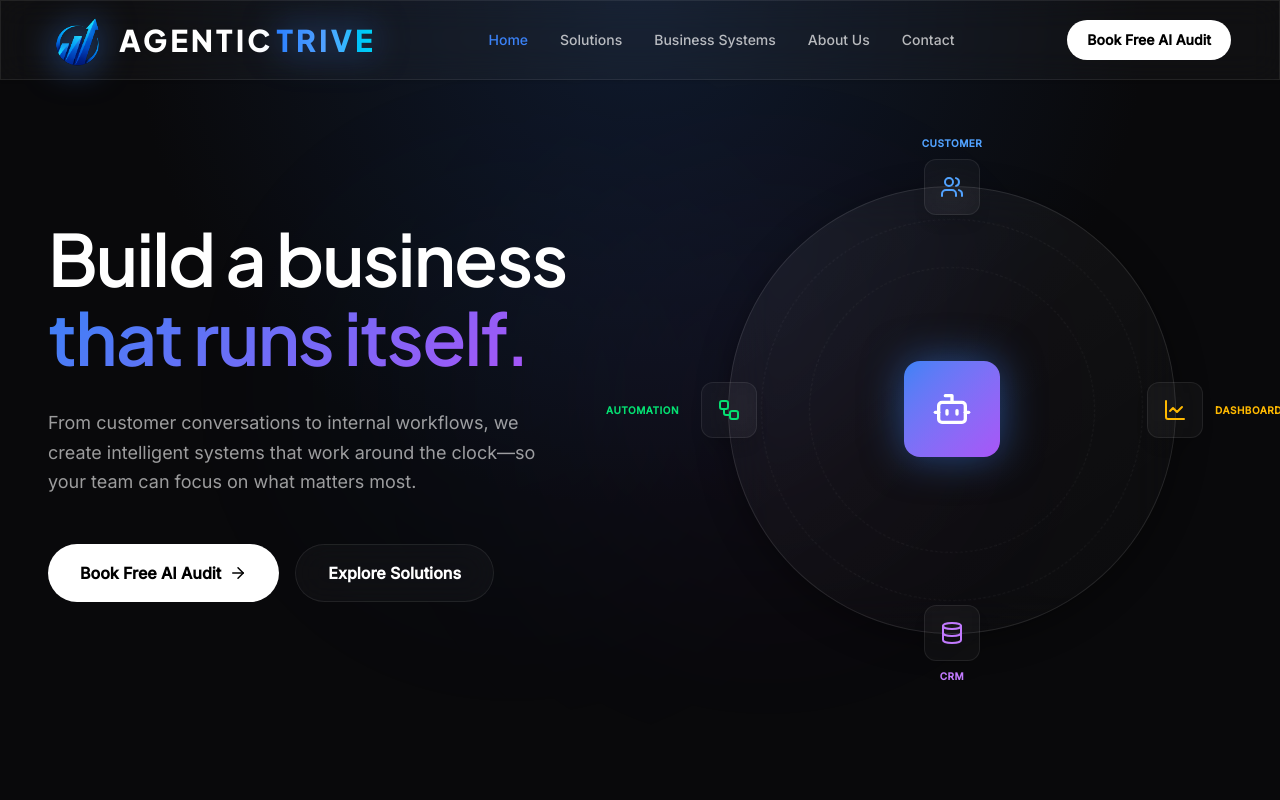
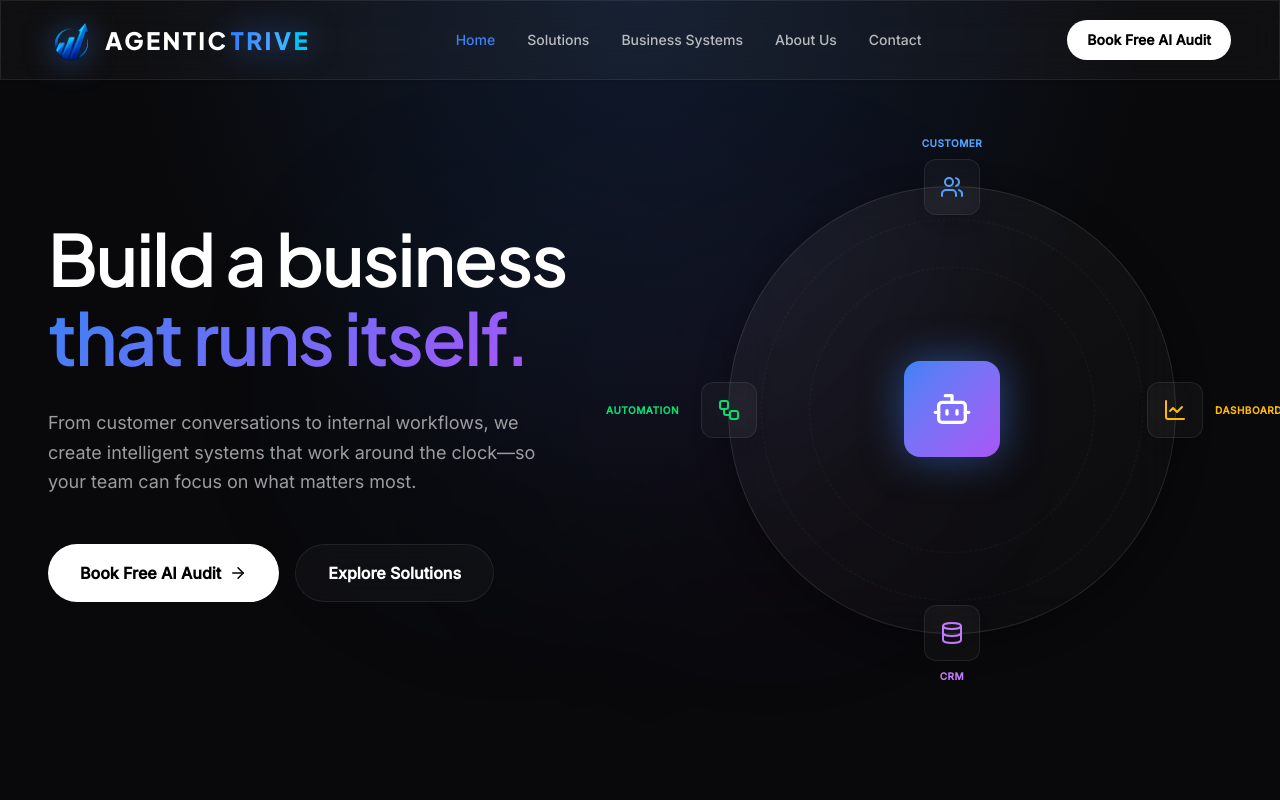
Before and after one commit to itsdevesh23/agentictrive-website, a React (Vite) app: page / in a window 1280 px wide. Shown: the top 800 px of the page. Built offline with nearby package versions, Linux system fonts and the light colour scheme.

Commit message:
Decrease header name font size to text-xl md:text-2xl for a sleek balanced brand mark

```diff
--- a/src/components/Layout.jsx
+++ b/src/components/Layout.jsx
@@ -16,11 +16,11 @@ export default function Layout() {
       {/* Navigation */}
       <nav className="fixed top-0 w-full z-50 glass-card border-b-0 border-white/5 shadow-sm h-20 flex items-center">
         <div className="flex justify-between items-center max-w-container-max mx-auto px-margin-desktop w-full">
-          <Link to="/" onClick={scrollToTop} className="flex items-center gap-3.5 group">
-            <img src={iconImg} alt="Agentictrive Icon" className="w-12 h-12 md:w-14 md:h-14 object-contain drop-shadow-[0_0_18px_rgba(59,130,246,0.7)] group-hover:scale-105 transition-transform" />
-            <span className="font-headline-md text-2xl md:text-3xl font-extrabold tracking-widest uppercase flex items-center select-none">
+          <Link to="/" onClick={scrollToTop} className="flex items-center gap-3 group">
+            <img src={iconImg} alt="Agentictrive Icon" className="w-11 h-11 object-contain drop-shadow-[0_0_15px_rgba(59,130,246,0.6)] group-hover:scale-105 transition-transform" />
+            <span className="font-headline-md text-xl md:text-2xl font-extrabold tracking-widest uppercase flex items-center select-none">
               <span className="text-white drop-shadow-sm">AGENTIC</span>
-              <span className="bg-gradient-to-r from-blue-500 via-blue-400 to-cyan-400 bg-clip-text text-transparent ml-[3px] font-black drop-shadow-[0_0_18px_rgba(59,130,246,0.7)]">TRIVE</span>
+              <span className="bg-gradient-to-r from-blue-500 via-blue-400 to-cyan-400 bg-clip-text text-transparent ml-[2px] font-black drop-shadow-[0_0_15px_rgba(59,130,246,0.6)]">TRIVE</span>
             </span>
           </Link>
           <div className="hidden md:flex items-center gap-8">
```
